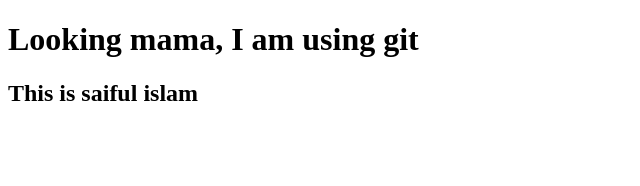
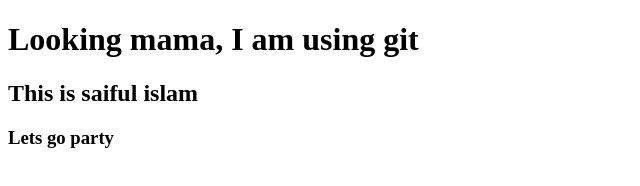
Before and after one commit to saifulislam975317/my-first-website, a plain HTML site: page index.html in a window 1280 px wide. Shown: the whole page, without its empty margins (0-640 px from the left). Drawn offline with Linux system fonts and the light colour scheme.

Commit message:
set a party

```diff
--- a/index.html
+++ b/index.html
@@ -8,5 +8,6 @@
 <body>
     <h1>Looking mama, I am using git</h1>
     <h2>This is saiful islam</h2>
+    <h3>Lets go party</h3>
 </body>
 </html>
```
